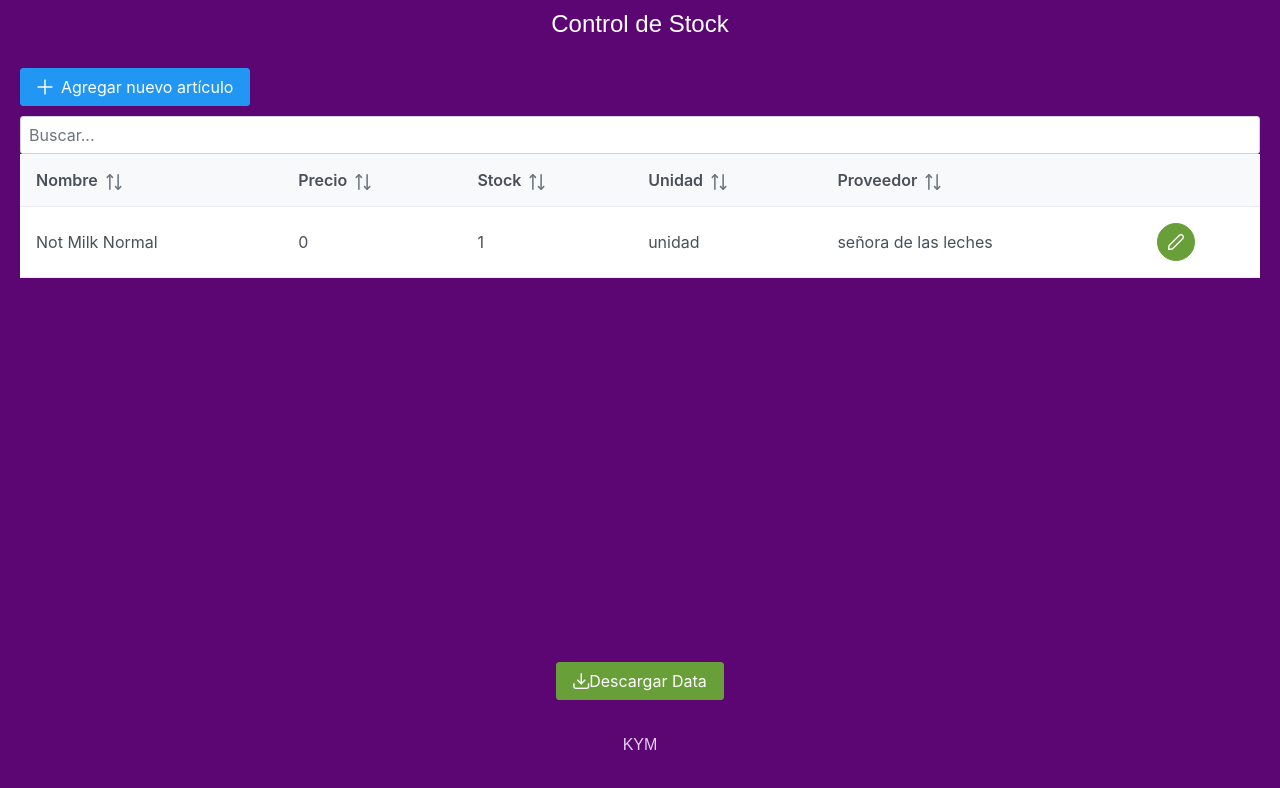
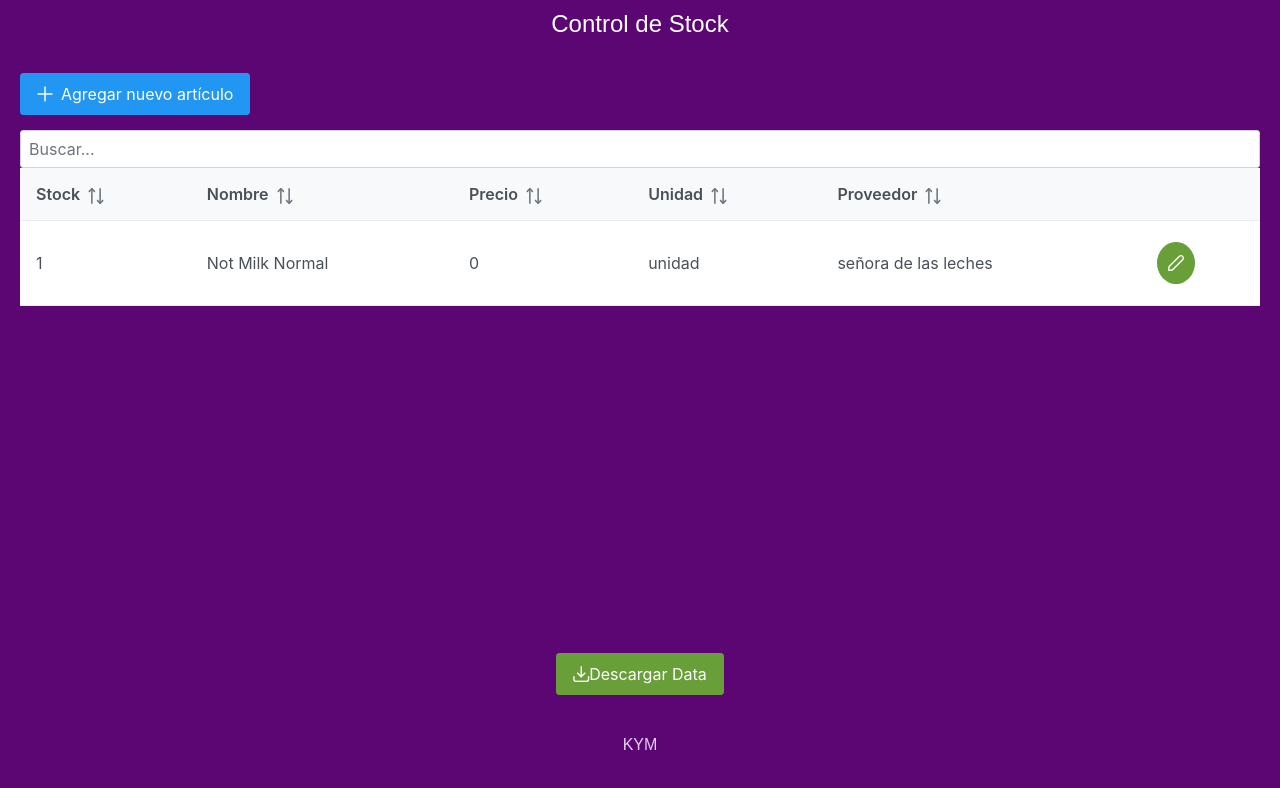
Before and after one commit to mcorteze/stockapp-site, a React (Create React App) app: page / in a window 1280 px wide. Shown: the top 788 px of the page. Built offline with nearby package versions, Linux system fonts and the light colour scheme.

Commit message:
07111606

```diff
--- a/src/App.js
+++ b/src/App.js
@@ -70,6 +70,7 @@ const App = () => {
                     <ModalEditarStock
                         articulo={selectedArticulo}
                         actualizarStock={actualizarStock}
+                        eliminarArticulo={eliminarArticulo}
                         onHide={() => setSelectedArticulo(null)}
                     />
                 )}
@@ -77,7 +78,6 @@ const App = () => {
                     <ModalEditarArticulo
                         articulo={editingArticulo}
                         actualizarArticulo={actualizarArticulo}
-                        eliminarArticulo={eliminarArticulo}
                         onHide={() => setEditingArticulo(null)}
                     />
                 )}
--- a/src/components/ModalEditarArticulo.js
+++ b/src/components/ModalEditarArticulo.js
@@ -6,7 +6,7 @@ import { InputNumber } from 'primereact/inputnumber';
 import { Dropdown } from 'primereact/dropdown';
 import './ModalEditarArticulo.css';
 
-const ModalEditarArticulo = ({ articulo, actualizarArticulo, eliminarArticulo, onHide }) => {
+const ModalEditarArticulo = ({ articulo, actualizarArticulo, onHide }) => {
     const [nombre, setNombre] = useState(articulo.nombre);
     const [precio, setPrecio] = useState(articulo.precio);
     const [proveedor, setProveedor] = useState(articulo.proveedor);
@@ -32,13 +32,6 @@ const ModalEditarArticulo = ({ articulo, actualizarArticulo, eliminarArticulo, o
         };
         actualizarArticulo(articuloActualizado);
         onHide();
-    };
-
-    const confirmarEliminacion = () => {
-        if (window.confirm(`¿Seguro que deseas eliminar el artículo ${articulo.nombre}?`)) {
-            eliminarArticulo(articulo.id);
-            onHide();
-        }
     };
 
     const unidades = [
@@ -84,9 +77,6 @@ const ModalEditarArticulo = ({ articulo, actualizarArticulo, eliminarArticulo, o
                     <Dropdown id="unidad" value={unidad} options={unidades} onChange={(e) => setUnidad(e.value)} />
                 </div>
                 <div className="p-field">
-                    <Button label="Eliminar" icon="pi pi-trash" className="p-button-danger" onClick={confirmarEliminacion} />
-                </div>
-                <div className="p-field">
                     <Button label="Actualizar" icon="pi pi-check" onClick={handleSubmit} />
                 </div>
             </div>
--- a/src/components/ModalEditarStock.js
+++ b/src/components/ModalEditarStock.js
@@ -4,7 +4,7 @@ import { Button } from 'primereact/button';
 import { InputNumber } from 'primereact/inputnumber';
 import './ModalEditarStock.css';
 
-const ModalEditarStock = ({ articulo, actualizarStock, onHide }) => {
+const ModalEditarStock = ({ articulo, actualizarStock, eliminarArticulo, onHide }) => {
     const [nuevoStock, setNuevoStock] = useState(articulo.stock);
 
     useEffect(() => {
@@ -16,6 +16,13 @@ const ModalEditarStock = ({ articulo, actualizarStock, onHide }) => {
         onHide();
     };
 
+    const confirmarEliminacion = () => {
+        if (window.confirm(`¿Seguro que deseas eliminar el artículo ${articulo.nombre}?`)) {
+            eliminarArticulo(articulo.id);
+            onHide();
+        }
+    };
+
     return (
         <Dialog header={`Editar Stock de ${articulo.nombre}`} visible={true} style={{ width: '50vw' }} onHide={onHide}>
             <div className="p-fluid">
@@ -23,7 +30,8 @@ const ModalEditarStock = ({ articulo, actualizarStock, onHide }) => {
                     <label htmlFor="stock">Stock</label>
                     <InputNumber id="stock" value={nuevoStock} onValueChange={(e) => setNuevoStock(e.value)} />
                 </div>
-                <Button label="Actualizar" icon="pi pi-check" onClick={handleSubmit} />
+                <Button label="Actualizar" icon="pi pi-check" className='btn-actualizar' onClick={handleSubmit} />
+                <Button label="Eliminar Artículo" icon="pi pi-trash" className="btn-eliminar p-button-danger" style={{ backgroundColor: 'red'}} onClick={confirmarEliminacion} />
             </div>
         </Dialog>
     );
--- a/src/components/TablaArticulo.js
+++ b/src/components/TablaArticulo.js
@@ -36,9 +36,9 @@ const TablaArticulo = ({ articulos, setSelectedArticulo, setEditingArticulo }) =
                 selectionMode="single"
                 onRowSelect={onRowSelect}
             >
+                <Column field="stock" header="Stock" sortable></Column>
                 <Column field="nombre" header="Nombre" sortable></Column>
                 <Column field="precio" header="Precio" sortable></Column>
-                <Column field="stock" header="Stock" sortable></Column>
                 <Column field="unidad" header="Unidad" sortable></Column>
                 <Column field="proveedor" header="Proveedor" sortable></Column>
                 <Column body={actionBodyTemplate}></Column>
--- a/src/index.css
+++ b/src/index.css
@@ -1,4 +1,7 @@
 /* Reset de estilos básico */
+* {
+  font-size: 1em;
+}
 body, html {
     margin: 0;
     padding: 0;
@@ -15,3 +18,7 @@ body, html {
   }
 
   /* Ajustes adicionales según necesidades */
+  .p-button {
+    height: 42px;
+    margin: 5px 0;
+  }
```
